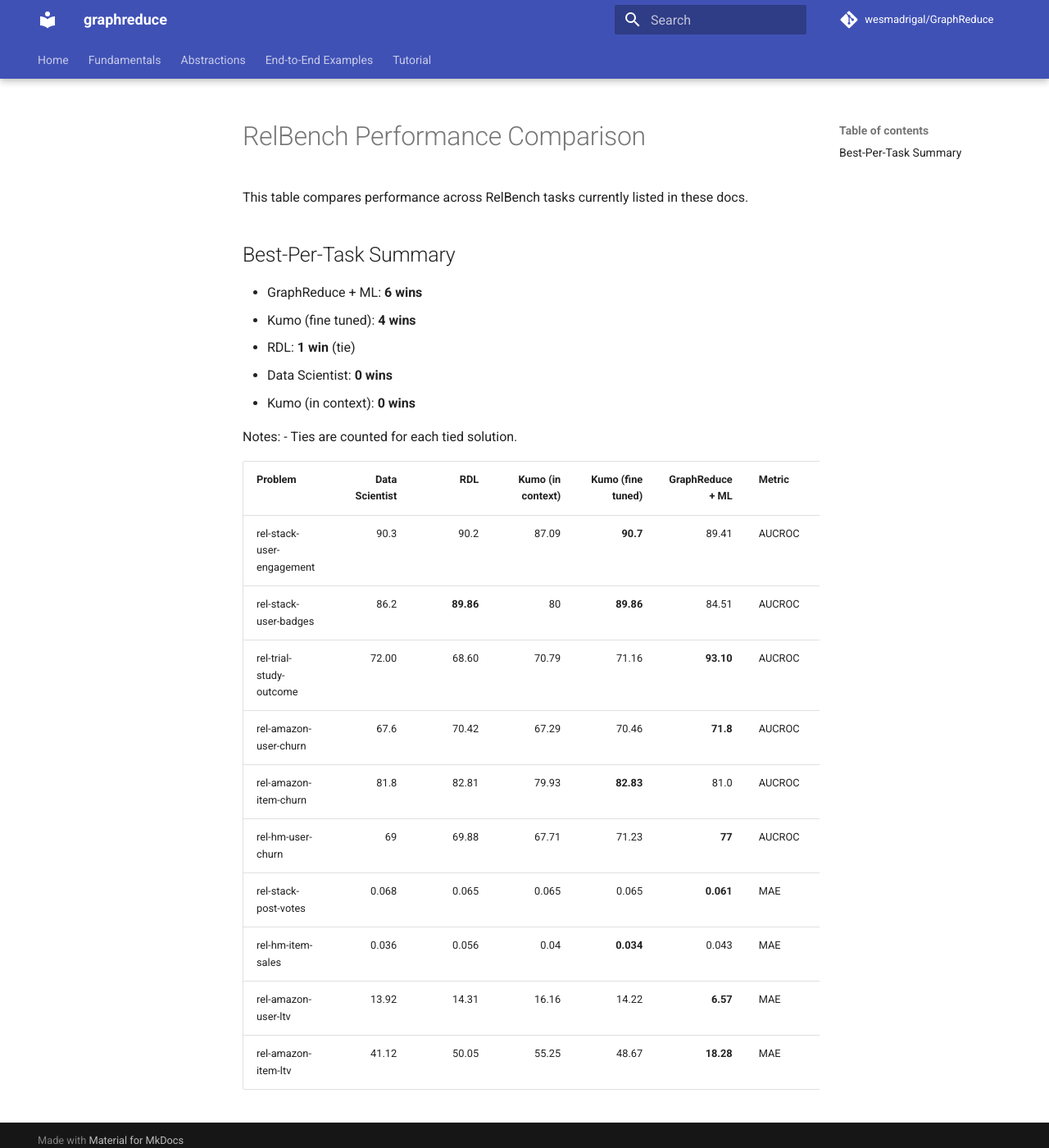
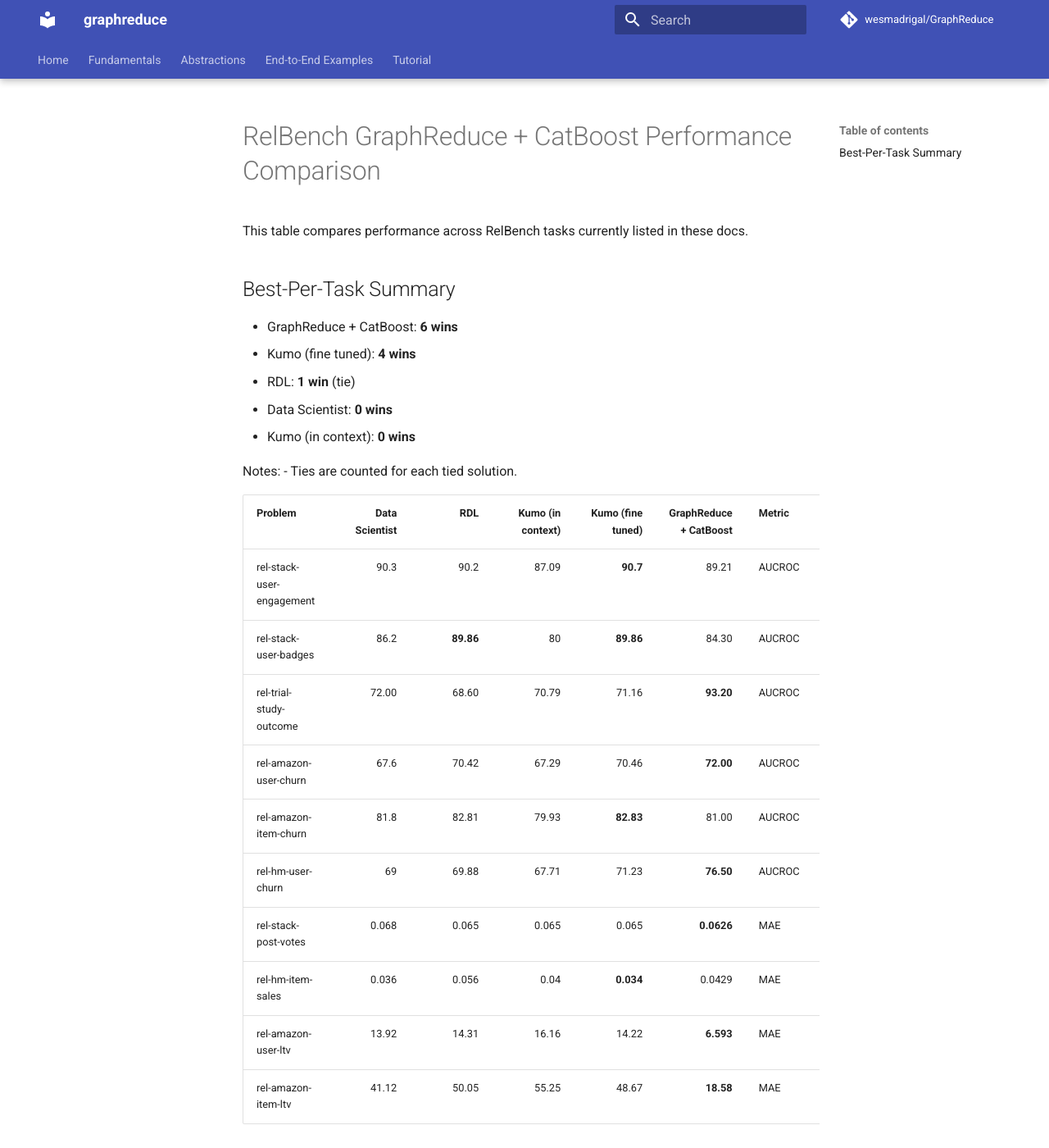
Before and after one commit to wesmadrigal/GraphReduce, an MkDocs documentation site: the page built from docs/end_to_end_examples/relbench_performance.md, in a window 1280 px wide and 1400 px high. Shown: the whole window at 82% size. Built offline with MkDocs 1.6.1 and Material for MkDocs 9.7.7, drawn with Linux system fonts in a browser that asks for light colours; comment, search, counter and statistics services are not loaded.

Commit message:
Update relbench performance table for GraphReduce + CatBoost

```diff
--- a/docs/end_to_end_examples/relbench_performance.md
+++ b/docs/end_to_end_examples/relbench_performance.md
@@ -1,10 +1,10 @@
-# RelBench Performance Comparison
+# RelBench GraphReduce + CatBoost Performance Comparison
 
 This table compares performance across RelBench tasks currently listed in these docs.
 
 ## Best-Per-Task Summary
 
-- GraphReduce + ML: **6 wins**
+- GraphReduce + CatBoost: **6 wins**
 - Kumo (fine tuned): **4 wins**
 - RDL: **1 win** (tie)
 - Data Scientist: **0 wins**
@@ -13,15 +13,15 @@
 Notes:
 - Ties are counted for each tied solution.
 
-| Problem | Data Scientist | RDL | Kumo (in context) | Kumo (fine tuned) | GraphReduce + ML | Metric |
+| Problem | Data Scientist | RDL | Kumo (in context) | Kumo (fine tuned) | GraphReduce + CatBoost | Metric |
 |---|---:|---:|---:|---:|---:|---|
-| rel-stack-user-engagement | 90.3 | 90.2 | 87.09 | **90.7** | 89.41 | AUCROC |
-| rel-stack-user-badges | 86.2 | **89.86** | 80 | **89.86** | 84.51 | AUCROC |
-| rel-trial-study-outcome | 72.00 | 68.60 | 70.79 | 71.16 | **93.10** | AUCROC |
-| rel-amazon-user-churn | 67.6 | 70.42 | 67.29 | 70.46 | **71.8** | AUCROC |
-| rel-amazon-item-churn | 81.8 | 82.81 | 79.93 | **82.83** | 81.0 | AUCROC |
-| rel-hm-user-churn | 69 | 69.88 | 67.71 | 71.23 | **77** | AUCROC |
-| rel-stack-post-votes | 0.068 | 0.065 | 0.065 | 0.065 | **0.061** | MAE |
-| rel-hm-item-sales | 0.036 | 0.056 | 0.04 | **0.034** | 0.043 | MAE |
-| rel-amazon-user-ltv | 13.92 | 14.31 | 16.16 | 14.22 | **6.57** | MAE |
-| rel-amazon-item-ltv | 41.12 | 50.05 | 55.25 | 48.67 | **18.28** | MAE |
+| rel-stack-user-engagement | 90.3 | 90.2 | 87.09 | **90.7** | 89.21 | AUCROC |
+| rel-stack-user-badges | 86.2 | **89.86** | 80 | **89.86** | 84.30 | AUCROC |
+| rel-trial-study-outcome | 72.00 | 68.60 | 70.79 | 71.16 | **93.20** | AUCROC |
+| rel-amazon-user-churn | 67.6 | 70.42 | 67.29 | 70.46 | **72.00** | AUCROC |
+| rel-amazon-item-churn | 81.8 | 82.81 | 79.93 | **82.83** | 81.00 | AUCROC |
+| rel-hm-user-churn | 69 | 69.88 | 67.71 | 71.23 | **76.50** | AUCROC |
+| rel-stack-post-votes | 0.068 | 0.065 | 0.065 | 0.065 | **0.0626** | MAE |
+| rel-hm-item-sales | 0.036 | 0.056 | 0.04 | **0.034** | 0.0429 | MAE |
+| rel-amazon-user-ltv | 13.92 | 14.31 | 16.16 | 14.22 | **6.593** | MAE |
+| rel-amazon-item-ltv | 41.12 | 50.05 | 55.25 | 48.67 | **18.58** | MAE |
```
